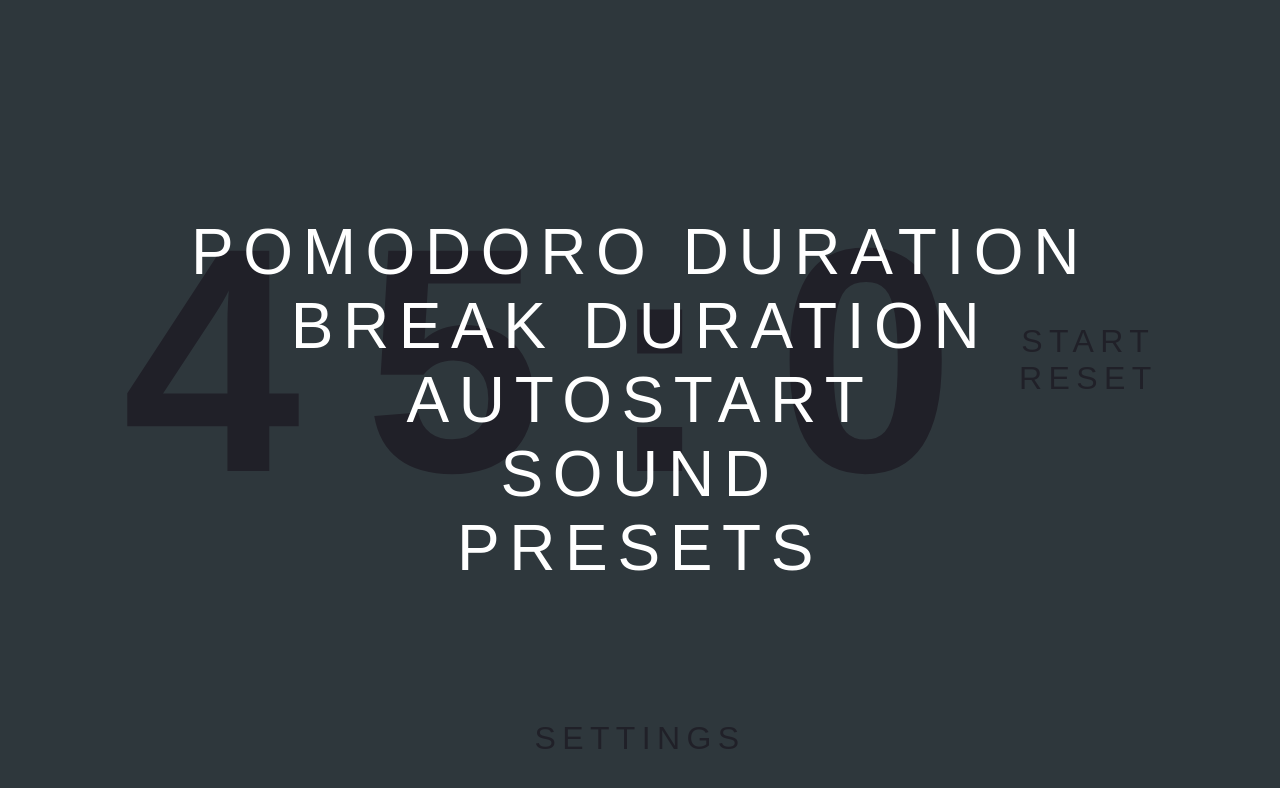
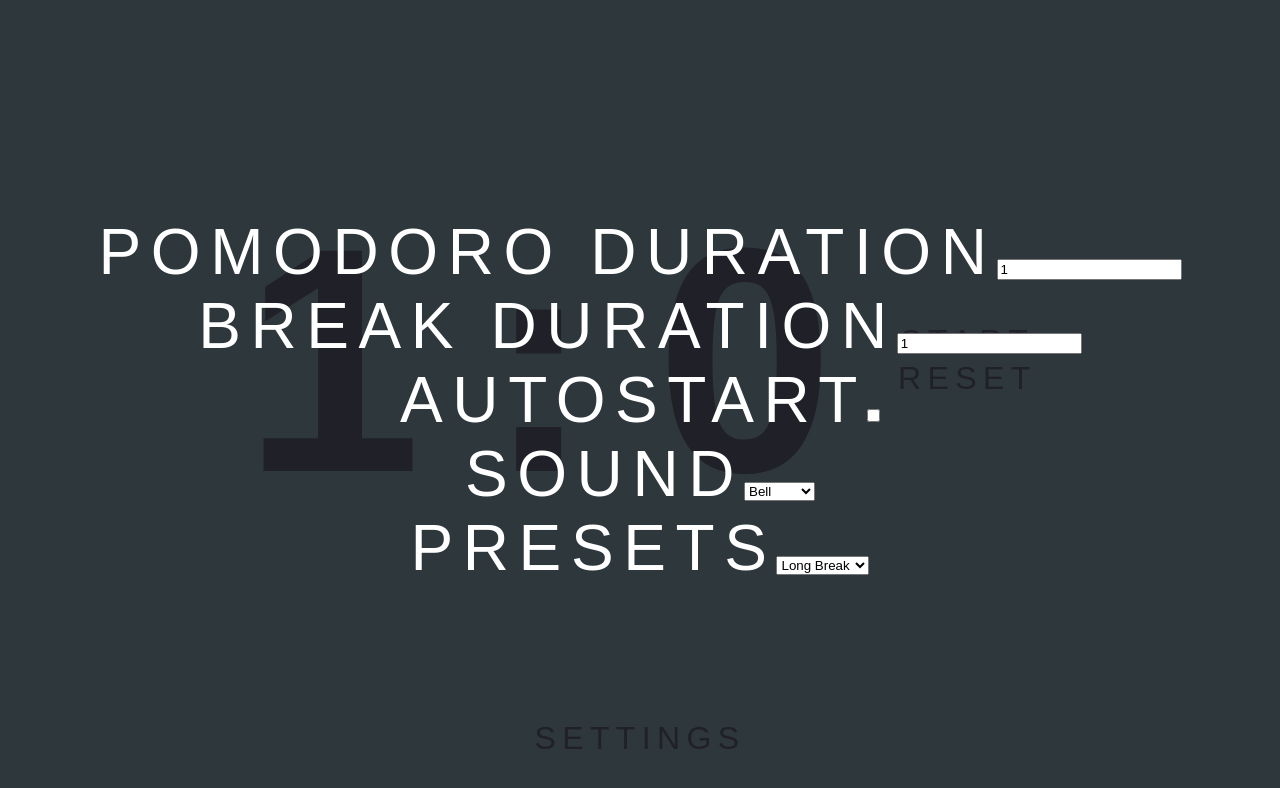
Before and after one commit to acm-sp85/pomodoro-time, a React (Create React App) app in the folder client/: page / in a window 1280 px wide. Both pictures are taken after a click on the element "SETTINGS". Shown: the top 788 px of the page. Built offline with nearby package versions, Linux system fonts and the light colour scheme; a web font is replaced by a local one.

Commit message:
posibility to set up different times by user v01

```diff
--- a/client/src/App.js
+++ b/client/src/App.js
@@ -4,8 +4,8 @@ import React, { useState } from 'react';
 import Settings from './components/Settings';
 
 function App() {
-  let [minutesPomodoro, setMinutesPomodoro] = useState(45);
-  let [minutesBreak, setMinutesBreak] = useState(15);
+  let [minutesPomodoro, setMinutesPomodoro] = useState(1);
+  let [minutesBreak, setMinutesBreak] = useState(1);
   let [showModal, setShowModal] = useState(false);
   return (
     <div>
@@ -16,7 +16,14 @@ function App() {
       </p>
       {showModal ? (
         <div className="modal main-container">
-          <Settings setShowModal={setShowModal} showModal={showModal} />
+          <Settings
+            setShowModal={setShowModal}
+            showModal={showModal}
+            minutesPomodoro={minutesPomodoro}
+            minutesBreak={minutesBreak}
+            setMinutesPomodoro={setMinutesPomodoro}
+            setMinutesBreak={setMinutesBreak}
+          />
         </div>
       ) : (
         <></>
--- a/client/src/components/Settings.js
+++ b/client/src/components/Settings.js
@@ -14,29 +14,48 @@ function Settings(props) {
   }, []);
 
   const handleKeyDown = (e) => {
-    console.log('get me out');
     if (e.key === 'Escape') {
       props.setShowModal(!props.showModal);
     }
   };
 
+  const handleChange = () => {
+    console.log('holas');
+  };
+
   return (
     <div>
-      <p className="buttons-inverted" onClick={click}>
-        POMODORO DURATION
-      </p>
-      <p className="buttons-inverted" onClick={click}>
-        BREAK DURATION
-      </p>
-      <p className="buttons-inverted" onClick={click}>
-        AUTOSTART
-      </p>
-      <p className="buttons-inverted" onClick={click}>
-        SOUND
-      </p>
-      <p className="buttons-inverted" onClick={click}>
-        PRESETS
-      </p>
+      <form>
+        <label className="buttons-inverted">POMODORO DURATION</label>
+        <input
+          name="minutesPomodoro"
+          value={props.minutesPomodoro}
+          onChange={(e) => props.setMinutesPomodoro(parseInt(e.target.value))}
+        ></input>
+        <br />
+        <label className="buttons-inverted ">BREAK DURATION</label>
+        <input
+          name="minutesBreak"
+          value={props.minutesBreak}
+          onChange={(e) => props.setMinutesBreak(parseInt(e.target.value))}
+        ></input>
+        <br />
+        <label className="buttons-inverted">AUTOSTART</label>
+        <input type="checkbox"></input>
+        <br />
+        <label className="buttons-inverted">SOUND</label>
+        <select>
+          <option value="bell">Bell</option>
+          <option value="whoops">Whoops</option>
+        </select>
+        <br />
+        <label className="buttons-inverted">PRESETS</label>
+        <select>
+          <option value="long">Long Break</option>
+          <option value="short">Short Break</option>
+        </select>
+        <br />
+      </form>
     </div>
   );
 }
--- a/client/src/components/Timer.js
+++ b/client/src/components/Timer.js
@@ -6,7 +6,7 @@ function Timer(props) {
   let [seconds, setSeconds] = useState(0);
   let [minutes, setMinutes] = useState(props.minutesPomodoro || 10);
   let [minutesBreak, setMinutesBreak] = useState(props.minutesBreak || 10);
-  let [toggleTakingBreak, setToggleTakingBreak] = useState(true);
+  let [toggleTakingBreak, setToggleTakingBreak] = useState(false);
   let [toggle, setToggle] = useState(false);
   let [startTimer, setStartTimer] = useState();
   const { Howl, Howler } = require('howler');
@@ -15,16 +15,15 @@ function Timer(props) {
   //COUNTDOWN LOGIC
   let countDown = () => {
     if (seconds === 0 && minutes === 0) {
-      setToggleTakingBreak(!toggleTakingBreak);
+      playSound(audioClips);
       if (toggleTakingBreak) {
+        setToggleTakingBreak((toggleTakingBreak = !toggleTakingBreak));
+        setMinutes((minutes = props.minutesPomodoro));
+        console.log('time to work');
+      } else if (!toggleTakingBreak) {
+        setToggleTakingBreak((toggleTakingBreak = !toggleTakingBreak));
+        setMinutes((minutes = props.minutesBreak));
         console.log('taking a break');
-        playSound(audioClips);
-
-        setMinutes((minutes = props.minutesBreak));
-      } else {
-        console.log('time to work');
-        playSound(audioClips);
-        setMinutes((minutes = props.minutesPomodoro));
       }
     } else if (seconds === 0) {
       setSeconds((seconds = 59));
@@ -48,7 +47,7 @@ function Timer(props) {
   //RESET BUTTON
   const reset = () => {
     setSeconds(0);
-    if (toggleTakingBreak) {
+    if (!toggleTakingBreak) {
       setMinutes(props.minutesPomodoro || 45);
     } else {
       setMinutes(props.minutesBreak || 5);
```
